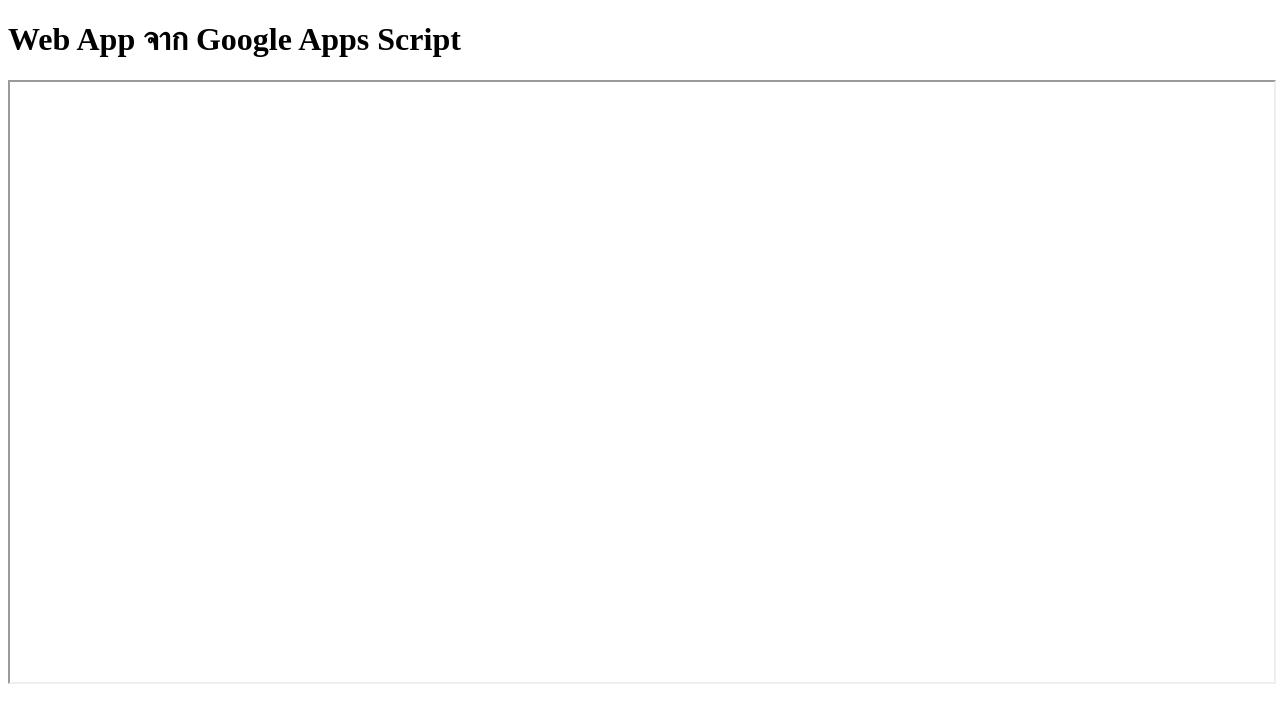
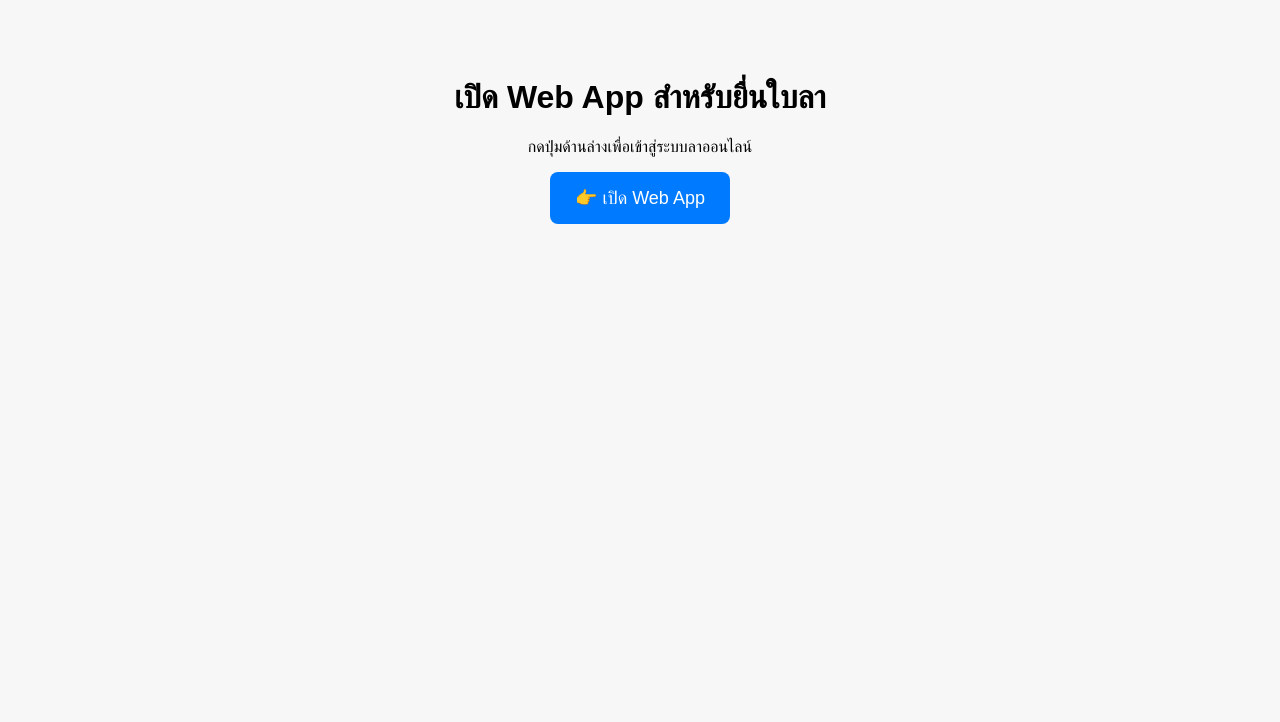
Before and after one commit to Aiizeimposs/webapp, a plain HTML site: page index.html in a window 1280 px wide. Drawn offline with Linux system fonts and the light colour scheme.

Commit message:
Update index.html

```diff
--- a/index.html
+++ b/index.html
@@ -1,24 +1,36 @@
 <!DOCTYPE html>
 <html lang="th">
 <head>
-    <meta charset="UTF-8">
-    <meta name="viewport" content="width=device-width, initial-scale=1.0">
-    <title>Web App</title>
+  <meta charset="UTF-8">
+  <meta name="viewport" content="width=device-width, initial-scale=1.0">
+  <title>เปิด Web App</title>
+  <style>
+    body {
+      font-family: sans-serif;
+      text-align: center;
+      padding: 50px;
+      background-color: #f7f7f7;
+    }
+    a.button {
+      display: inline-block;
+      padding: 15px 25px;
+      font-size: 18px;
+      color: white;
+      background-color: #007bff;
+      text-decoration: none;
+      border-radius: 8px;
+      transition: background-color 0.3s;
+    }
+    a.button:hover {
+      background-color: #0056b3;
+    }
+  </style>
 </head>
 <body>
-    <h1>Web App จาก Google Apps Script</h1>
-    <iframe src="" id="webAppFrame" width="100%" height="600px"></iframe>
-
-    <script>
-        // รับ URL ของ Web App จากพารามิเตอร์ใน URL
-        const urlParams = new URLSearchParams(window.location.search);
-        const appUrl = urlParams.get('apps');
-        if (appUrl) {
-            // แทรก URL ของ Web App ลงใน iframe
-            document.getElementById('webAppFrame').src = appUrl;
-        } else {
-            alert('ไม่พบ URL ของ Web App');
-        }
-    </script>
+  <h1>เปิด Web App สำหรับยื่นใบลา</h1>
+  <p>กดปุ่มด้านล่างเพื่อเข้าสู่ระบบลาออนไลน์</p>
+  <a href="https://script.google.com/macros/s/AKfycbxJ1vUxyj80Viis4exZ0eSHQ8H4pAs7oiFbetB2RG8HNTJVI_uWTttWr788Tz8rqB9f9g/exec" class="button" target="_blank">
+    👉 เปิด Web App
+  </a>
 </body>
 </html>
```
